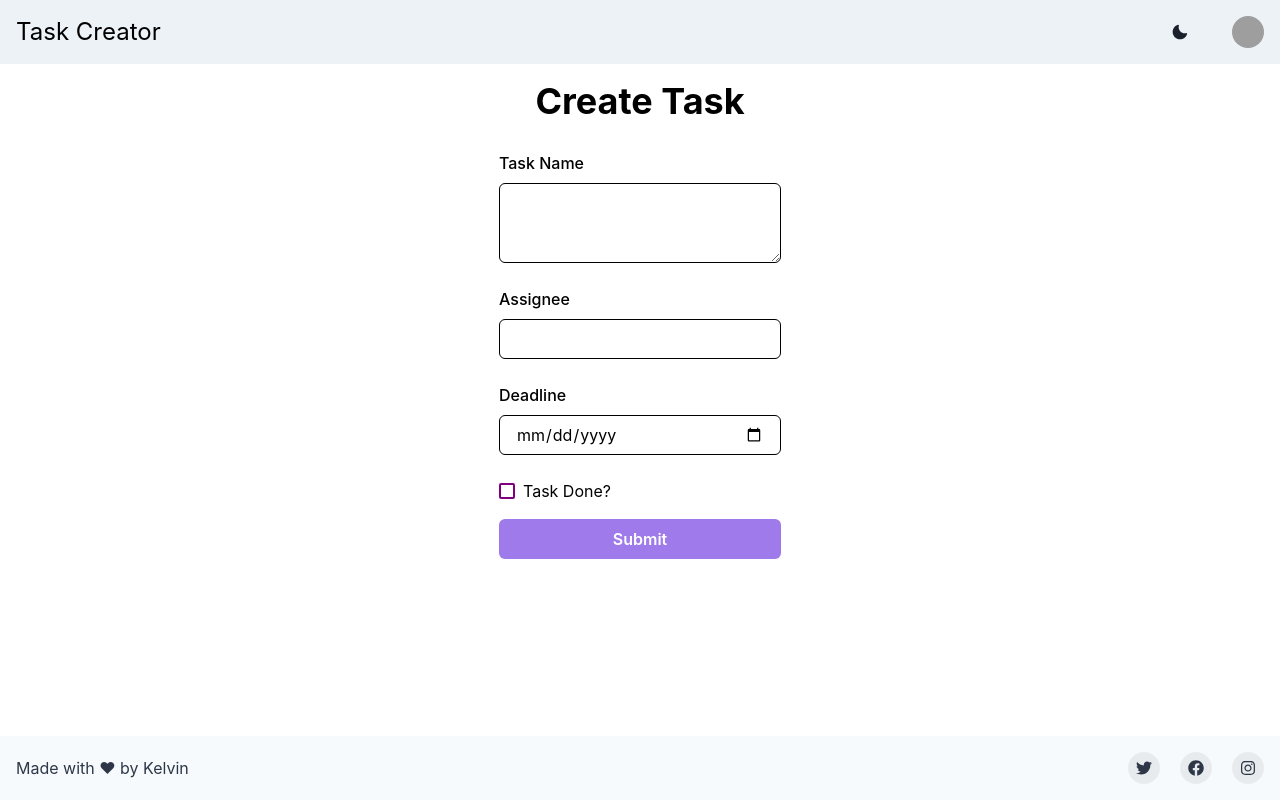
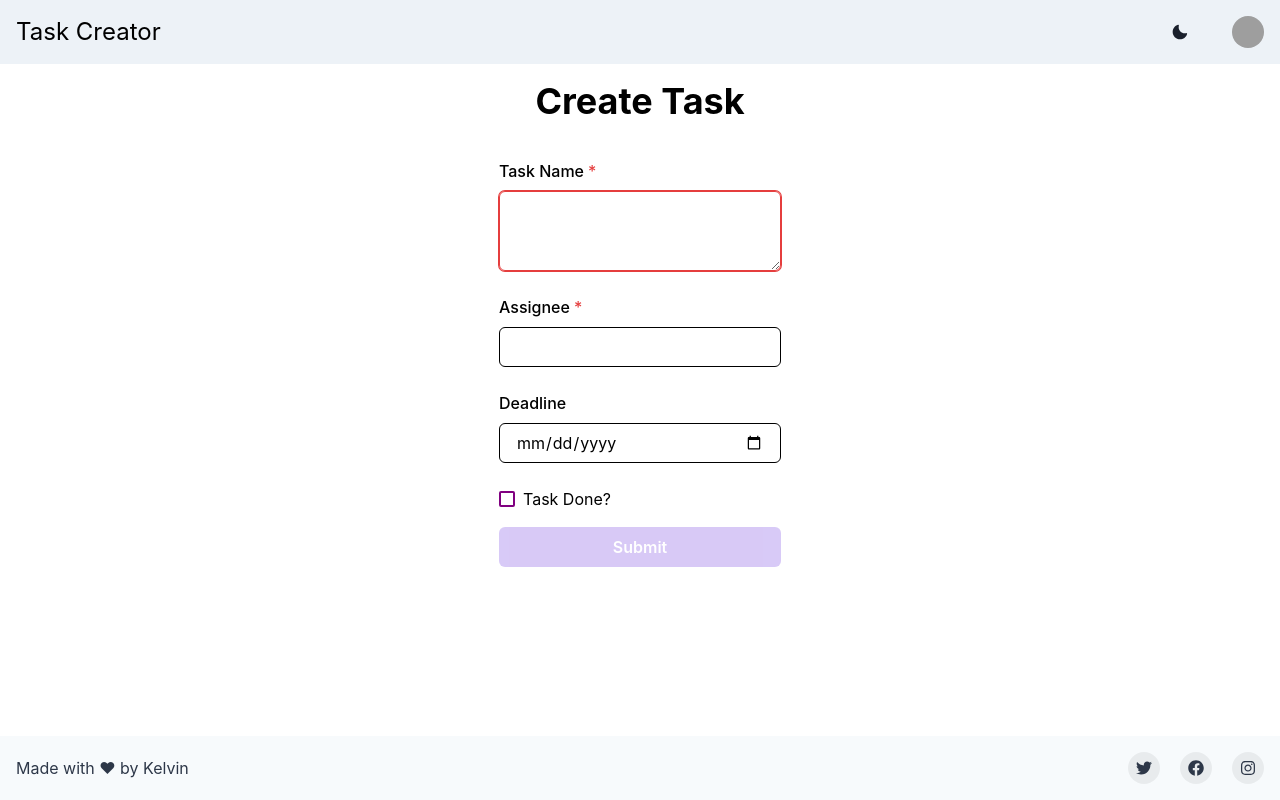
Before and after one commit to kelvintri/react-tasks, a React (Create React App) app: page /createtask in a window 1280 px wide. Built offline with nearby package versions, Linux system fonts and the light colour scheme; grey boxes are pictures that could not be loaded.

Commit message:
create task isdisabled on submit button

```diff
--- a/src/components/CreateTask.js
+++ b/src/components/CreateTask.js
@@ -20,6 +20,11 @@ export default function CreateTask() {
   const [assignee, setAssignee] = useState("");
   const [taskdone, setTaskdone] = useState(false);
   const [deadline, setDeadline] = useState("");
+  const [isValid, setIsValid] = useState(false);
+
+
+
+
 
   const url = "https://young-woodland-74082.herokuapp.com/task";
   const customHeaders = {
@@ -47,6 +52,15 @@ export default function CreateTask() {
         console.log(error);
       });
   };
+
+  const handleSubmit = (e) => {
+    e.preventDefault();
+    if (taskName === "" || assignee === "") {
+      setIsValid(false);
+    } else {
+      postData();
+    }
+  }
   const handleTaskNameChange = (e) => setTaskName(e.target.value);
   const handleAssigneeChange = (e) => setAssignee(e.target.value);
   const handleTaskdoneChange = (e) => setTaskdone(!taskdone);
@@ -68,11 +82,11 @@ export default function CreateTask() {
           <Heading>Create Task</Heading>
         </Box>
         <Box textAlign="left">
-          <FormControl>
+          <FormControl mt={2} isRequired  isInvalid={!isValid}>
             <FormLabel>Task Name</FormLabel>
             <Textarea value={taskName} onChange={handleTaskNameChange} />
           </FormControl>
-          <FormControl mt={6}>
+          <FormControl mt={6} isRequired>
             <FormLabel>Assignee</FormLabel>
             <Input value={assignee} onChange={handleAssigneeChange} />
           </FormControl>
@@ -100,7 +114,10 @@ export default function CreateTask() {
             width="full"
             mt={4}
             type="submit"
-            onClick={postData}
+            onClick={handleSubmit}
+            isLoading={false}
+            isInvalid={!isValid}
+            isDisabled={(taskName === "" || assignee === "")}
           >
             Submit
           </Button>
--- a/src/components/TaskLists.js
+++ b/src/components/TaskLists.js
@@ -101,8 +101,7 @@ export default function TaskLists() {
               </Tr>
             </Thead>
             <Tbody>
-              {
-              APIData?.map((data) => {
+              {APIData?.map((data) => {
                 return (
                   <Tr key={data.id}>
                     <Td>{data.taskname}</Td>
--- a/src/components/UpdateTask.js
+++ b/src/components/UpdateTask.js
@@ -21,9 +21,10 @@ export default function UpdateTask() {
   const [assignee, setAssignee] = useState("");
   const [taskdone, setTaskdone] = useState(false);
   const [taskDeadline, setTaskDeadline] = useState("");
+  const [isValid, setIsValid] = useState(false);
+
 
   const url = `https://young-woodland-74082.herokuapp.com/task/${id}`;
-
 
   useEffect(() => {
     setID(localStorage.getItem("ID"));
@@ -32,7 +33,6 @@ export default function UpdateTask() {
     setTaskdone(JSON.parse(localStorage.getItem("Taskdone")));
     setTaskDeadline(localStorage.getItem("Task Deadline"));
   }, []);
-
 
   const updateAPIData = () => {
     axios
@@ -50,7 +50,16 @@ export default function UpdateTask() {
         console.log(error);
       });
   };
-  console.log(taskDeadline)
+
+  const handleSubmit = (e) => {
+    e.preventDefault();
+    if (taskname === "" || assignee === "") {
+      setIsValid(false);
+    } else {
+      updateAPIData();
+    }
+  };
+
   return (
     <>
       <VStack
@@ -67,14 +76,14 @@ export default function UpdateTask() {
           <Heading>Update Task</Heading>
         </Box>
         <Box my={4} textAlign="left">
-              <FormControl>
+          <FormControl isRequired>
             <FormLabel>Task Name</FormLabel>
             <Textarea
               value={taskname}
               onChange={(e) => setTaskName(e.target.value)}
             />
           </FormControl>
-              <FormControl mt={6}>
+          <FormControl mt={6} isRequired>
             <FormLabel>Assignee</FormLabel>
             <Input
               value={assignee}
@@ -103,7 +112,8 @@ export default function UpdateTask() {
             width="full"
             mt={4}
             type="submit"
-                onClick={updateAPIData}
+            onClick={handleSubmit}
+            isInvalid={!isValid}
           >
             Update
           </Button>
```
Lines whose indentation alone changed are shown as unchanged.
